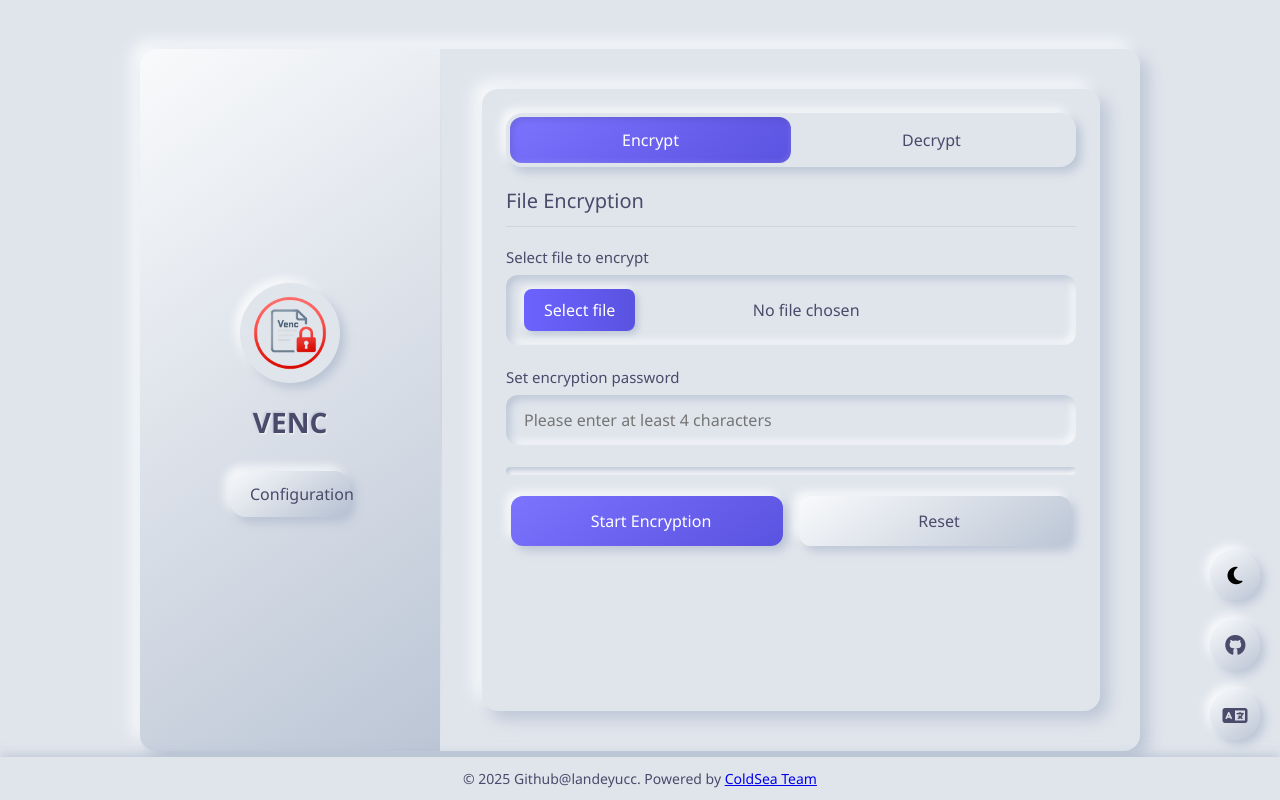
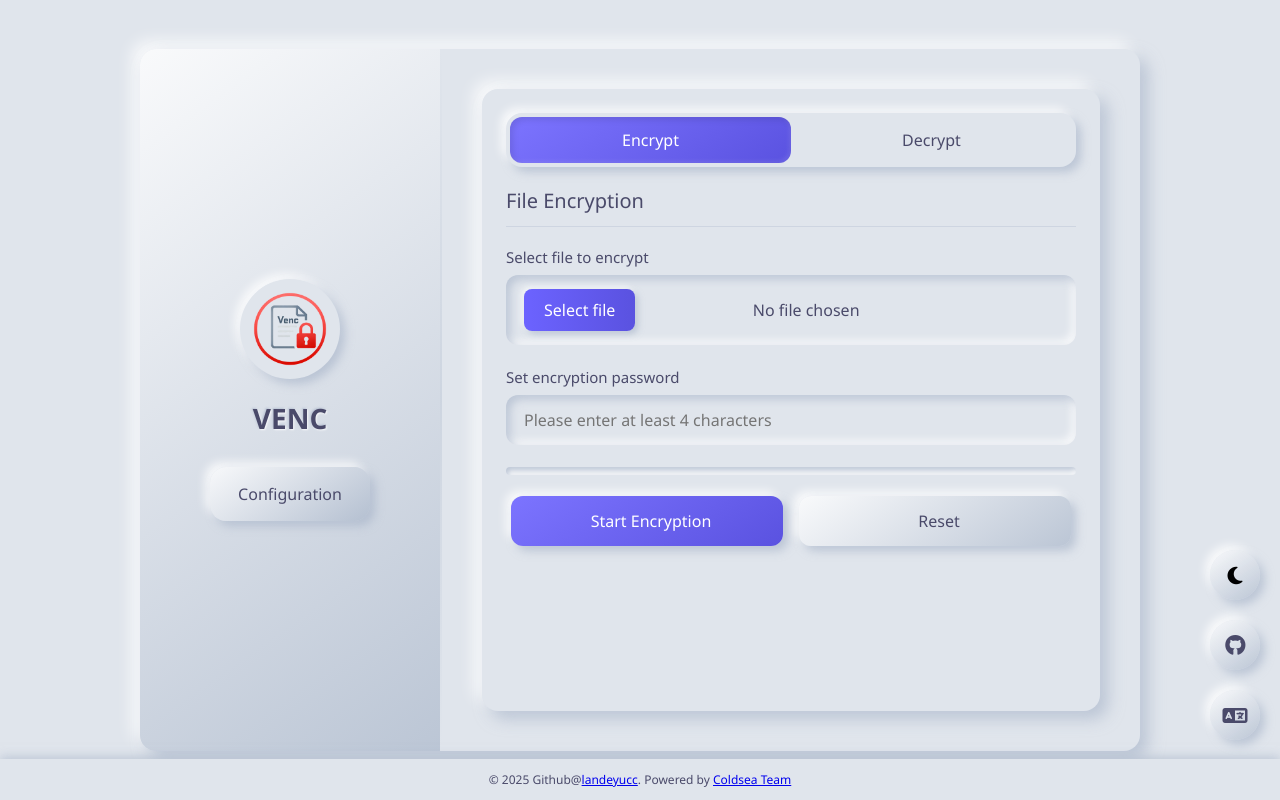
Before and after one commit to landeyucc/venc, a website with bundled scripts: page index.html in a window 1280 px wide. Built offline with nearby package versions, Linux system fonts and the light colour scheme.

Commit message:
修复footer

```diff
--- a/css/style.css
+++ b/css/style.css
@@ -421,7 +421,7 @@ body {
 
 .footer p {
   margin: 0;
-  font-size: 14px;
+  font-size: 12px;
   color: var(--text-main);
 }
 
@@ -606,8 +606,8 @@ body.dark-theme .language-selector::before {
 
 /* 配置按钮样式 */
 .config-button {
-  width: 120px;
-  padding: 12px 20px;
+  width: 160px !important;
+  padding: 16px 20px;
   border: none;
   border-radius: var(--radius);
   background: linear-gradient(145deg, var(--shadow-light), var(--shadow-dark));
--- a/index.html
+++ b/index.html
@@ -117,9 +117,7 @@
 
   <!-- 底部页脚 -->
   <footer class="footer">
-    <div class="footer-content">
-      <p></p>
-    </div>
+    <p></p>
   </footer>
   <script src="js/footer.js"></script>
 
@@ -243,7 +241,7 @@
     </div>
   </div>
 
-    </div> <!-- 关闭right-panel -->
-  </div> <!-- 关闭container -->
+    </div>
+  </div>
 </body>
 </html>
--- a/js/i18n.js
+++ b/js/i18n.js
@@ -144,13 +144,6 @@ export function applyTranslations() {
     document.getElementById('pageTitle').textContent = t('appTitle');
   }
 
-  // 翻译页脚（保持不变，不被修改）
-  if (document.querySelector('.footer p')) {
-    // 使用英文作为默认语言，确保页脚不被修改
-    const footerText = '&copy; {{year}} Github@landeyucc. Powered by <a href="https://coldsea.vip/" target="_blank" title="ColdSea Team">ColdSea Team</a>';
-    document.querySelector('.footer p').innerHTML = footerText.replace('{{year}}', new Date().getFullYear());
-  }
-
   // 确保语言选择器为空，只显示图标
   if (document.getElementById('languageSelector')) {
     document.getElementById('languageSelector').innerHTML = '';
--- a/service-worker.js
+++ b/service-worker.js
@@ -1,5 +1,5 @@
 // 缓存版本和要缓存的文件列表
-const CACHE_VERSION = 'v9'; // 增加版本号以强制更新缓存，添加了自动更新功能
+const CACHE_VERSION = 'v10'; // 增加版本号以强制更新缓存，添加了自动更新功能
 const CACHE_FILES = [
   '/',
   '/index.html',
```
